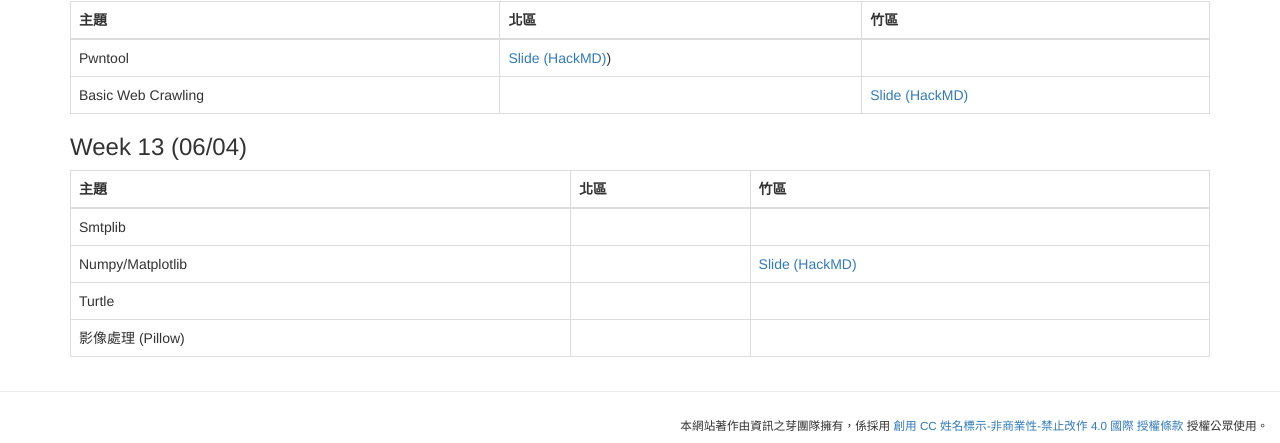
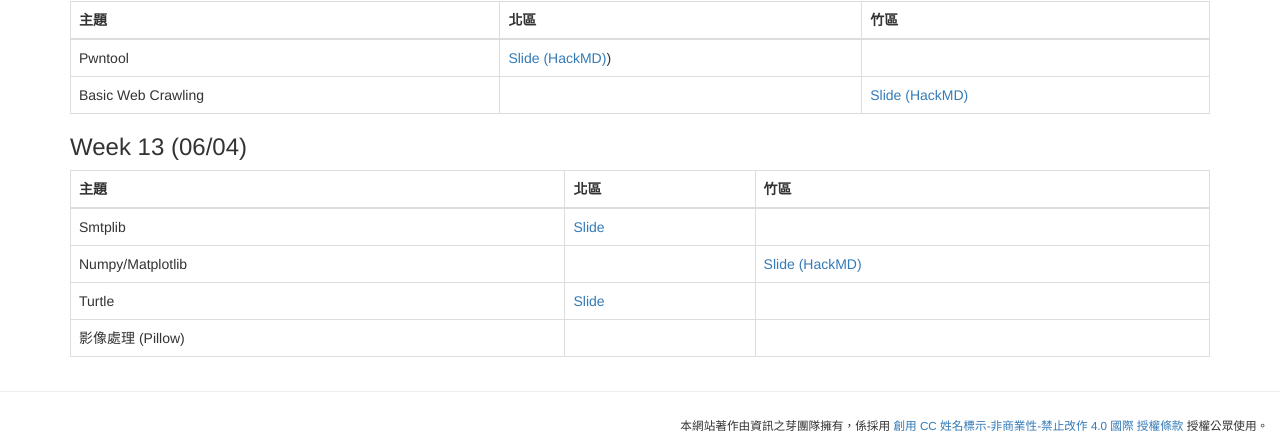
Before and after one commit to tw-csie-sprout/py2023, a Jekyll site: the page built from slides.md, in a window 1280 px wide and 900 px high, scrolled down 1657 px. Shown: the part 454-897 px from the top of the window. Built offline with Jekyll 4.4.1, drawn with Linux system fonts in a browser that asks for light colours.

Commit message:
Update slides.md week 13

```diff
--- a/slides.md
+++ b/slides.md
@@ -106,7 +106,7 @@ title: "課程講義"
 {: .table .table-bordered}
 | 主題 | 北區 | 竹區 |
 | --- | --- | --- |
-| Smtplib | | |
+| Smtplib | [Slide](https://drive.google.com/file/d/1-T-RhrjK3zTI9Nlt6Nbf4rTl9wHRMK2p/view?usp=sharing)| |
 | Numpy/Matplotlib | | [Slide (HackMD)](https://hackmd.io/@Ren-Hao-Deng/python-np-plt) |
-| Turtle | | |
+| Turtle | [Slide](https://drive.google.com/file/d/1901oSWmYLZxTpcc-JINbLVkpJOzeGaXz/view?usp=sharing) | |
 | 影像處理 (Pillow) | | |
```
